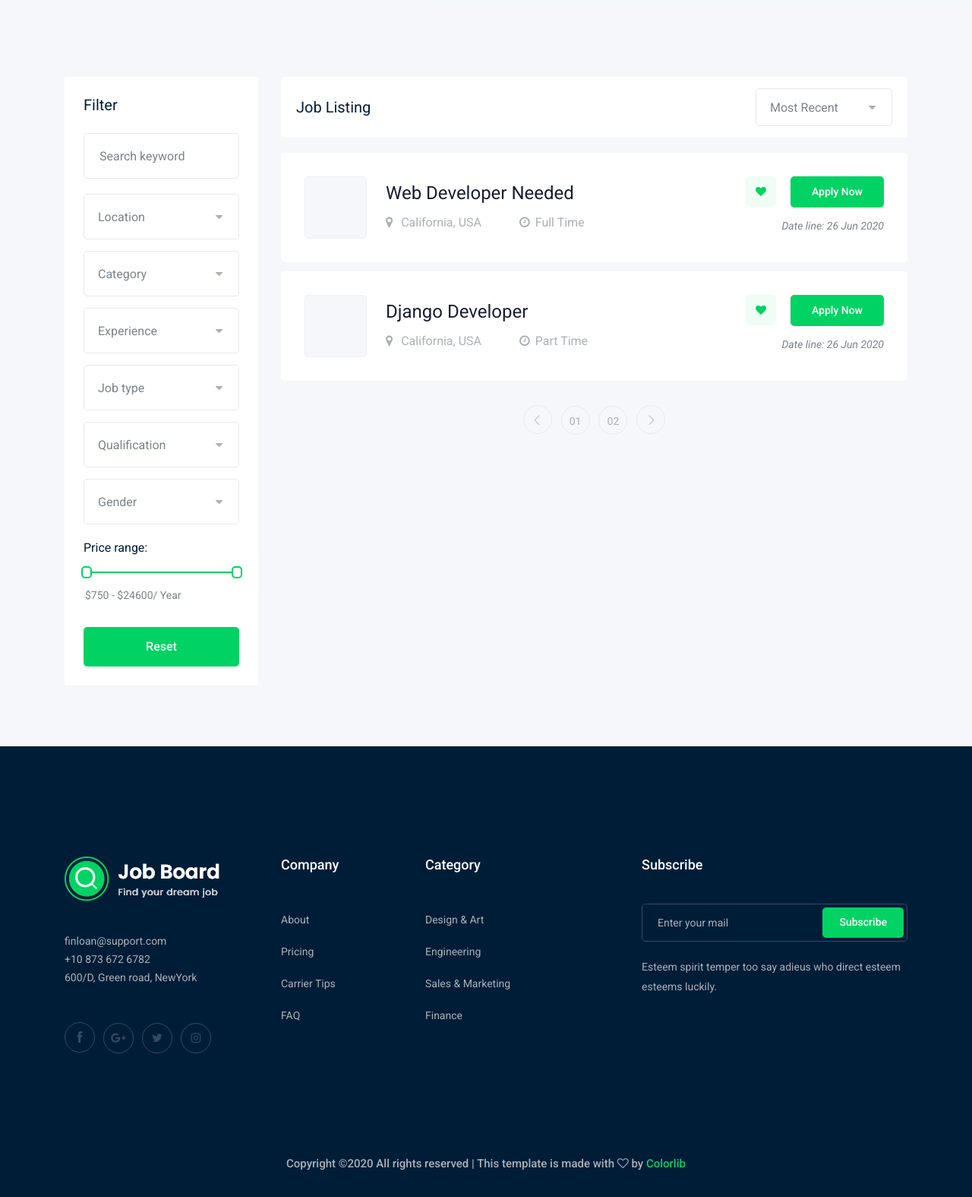
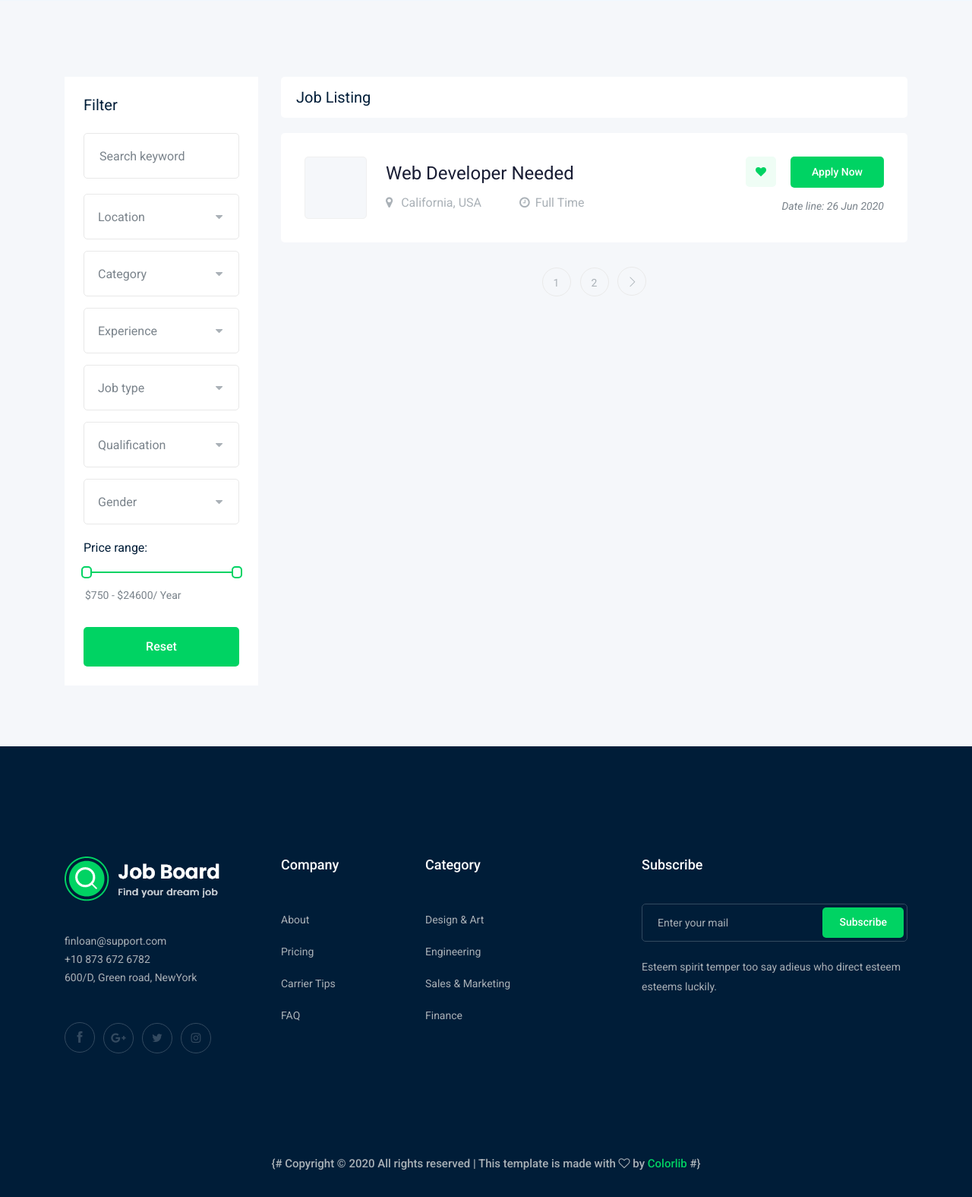
Before and after one commit to mino-moneim/django-job-board, a Django app: page /jobs/ in a window 1280 px wide. Shown: the part 350-1925 px from the top of the page at 76% size. Run offline with Django 3.2, Linux system fonts and the light colour scheme; data comes from the database, SQL or seed files in the repository; both versions use the stored data as it was after the commit; some libraries are stand-ins or nearby versions.

Commit message:
pagination

```diff
--- a/job/templates/job/job_list.html
+++ b/job/templates/job/job_list.html
@@ -108,16 +108,7 @@
                                 <div class="col-md-6">
                                     <h4>Job Listing</h4>
                                 </div>
-                                <div class="col-md-6">
-                                    <div class="serch_cat d-flex justify-content-end">
-                                        <select>
-                                            <option data-display="Most Recent">Most Recent</option>
-                                            <option value="1">Marketer</option>
-                                            <option value="2">Wordpress </option>
-                                            <option value="4">Designer</option>
-                                        </select>
-                                    </div>
-                                </div>
+
                             </div>
                         </div>
                     </div>
@@ -158,18 +149,27 @@
 
                           {% endfor %}
                         </div>
+                        {% if jobs.has_other_pages %}
                           <div class="row">
                               <div class="col-lg-12">
                                   <div class="pagination_wrap">
                                       <ul>
-                                        <li><a href="#"> <i class="ti-angle-left"></i> </a></li>
-                                        <li><a href="#"><span>01</span></a></li>
-                                        <li><a href="#"><span>02</span></a></li>
-                                        <li><a href="#"> <i class="ti-angle-right"></i> </a></li>
+                                        {% if jobs.has_previous %}
+                                          <li><a href="?page={{ jobs.previous_page_number }}"> <i class="ti-angle-left"></i> </a></li>
+                                        {% endif %}
+
+                                        {% for i in jobs.paginator.page_range %}
+                                          <li><a href="?page={{i}}"><span>{{i}}</span></a></li>
+                                        {% endfor %}
+
+                                        {% if jobs.has_next %}
+                                          <li><a href="?page={{ jobs.next_page_number }}"> <i class="ti-angle-right"></i> </a></li>
+                                        {% endif %}
                                       </ul>
                                   </div>
                               </div>
                           </div>
+                        {% endif %}
                     </div>
                 </div>
             </div>
--- a/job/views.py
+++ b/job/views.py
@@ -1,11 +1,17 @@
 from django.shortcuts import render
 from .models import Job
+from django.core.paginator import Paginator
 # Create your views here.
 
 
 def job_list(request):
     job_list = Job.objects.all()
-    context = {'jobs' : job_list}
+
+    paginator = Paginator(job_list, 1) # Show 25 contacts per page.
+    page_number = request.GET.get('page')
+    page_obj = paginator.get_page(page_number)
+
+    context = {'jobs' : page_obj}
     return render(request, 'job/job_list.html', context)
 
 
--- a/templates/base.html
+++ b/templates/base.html
@@ -193,7 +193,12 @@
                     <div class="col-xl-12">
                         <p class="copy_right text-center">
                             <!-- Link back to Colorlib can't be removed. Template is licensed under CC BY 3.0. -->
-Copyright &copy;<script>document.write(new Date().getFullYear());</script> All rights reserved | This template is made with <i class="fa fa-heart-o" aria-hidden="true"></i> by <a href="https://colorlib.com" target="_blank">Colorlib</a>
+{# Copyright &copy;
+<script>document.write(new Date().getFullYear());</script>
+ All rights reserved | This template is made with
+<i class="fa fa-heart-o" aria-hidden="true"></i>
+ by
+<a href="https://colorlib.com" target="_blank">Colorlib</a> #}
 <!-- Link back to Colorlib can't be removed. Template is licensed under CC BY 3.0. -->
                         </p>
                     </div>
```
Also changed, not shown: db.sqlite3. Lines whose indentation alone changed are shown as unchanged.
